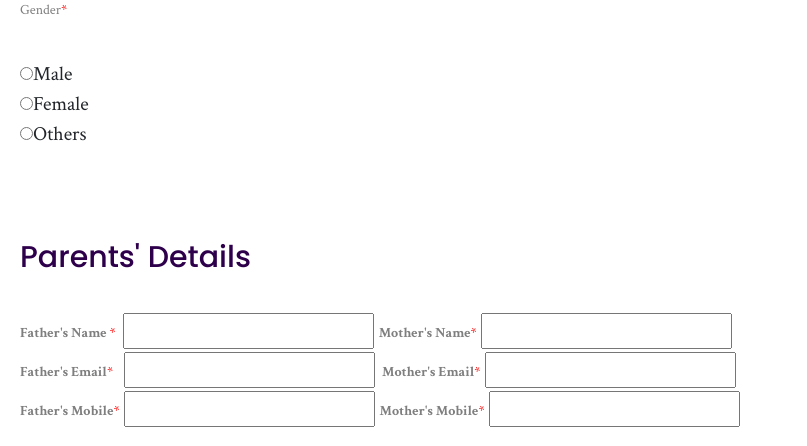
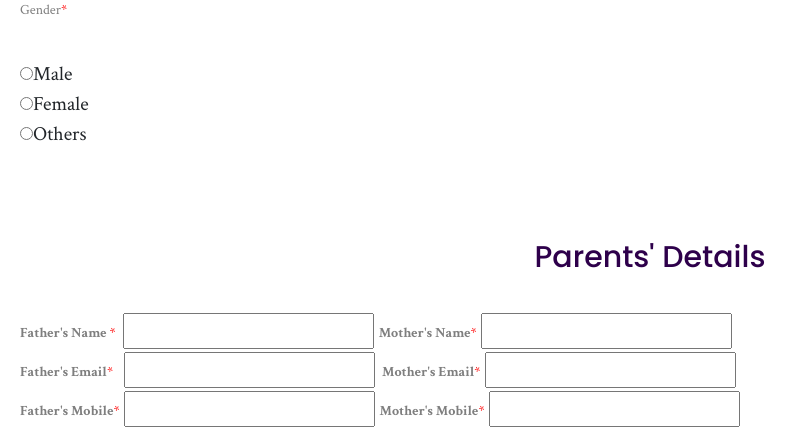
Before and after one commit to DevilAeron/edtech_rubix, a Python web app: template app/templates/add_stu.html in a window 1280 px wide. Shown: the part 691-1137 px from the top of the page, without its empty margins (0-807 px from the left). Run offline with Jinja, Linux system fonts and the light colour scheme; the template is opened without the code that fills it, so the values that code supplies are empty; some web fonts are replaced.

Commit message:
Update add_stu.html

```diff
--- a/app/templates/add_stu.html
+++ b/app/templates/add_stu.html
@@ -201,7 +201,7 @@
             <br>
             </div>
           <br><br>
-          <h2 id="rider2" style="margin-left: 20px">Parents' Details</h2>
+    <h2 id="rider2" style="margin-left: 20px"><center>Parents' Details</center></h2>
           <br>
           <div class="Parents" style="margin-left: 20px">
             <label for="fname"><strong>Father's Name&nbsp</strong><span style = "color: red">*</span>&nbsp</label>
```
